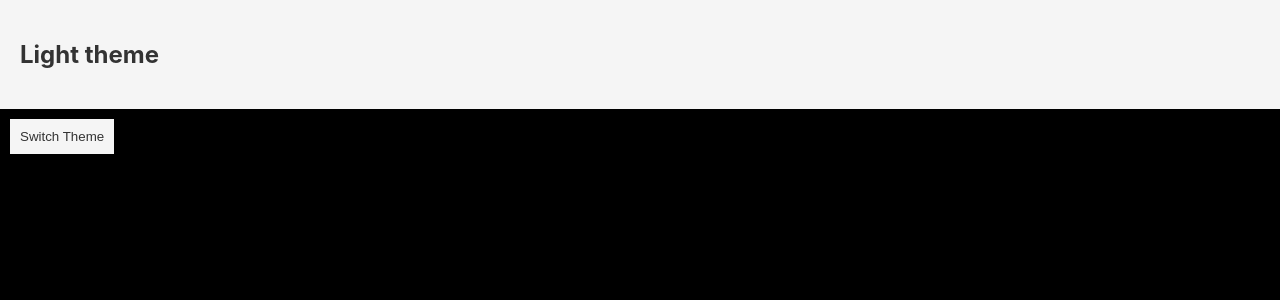
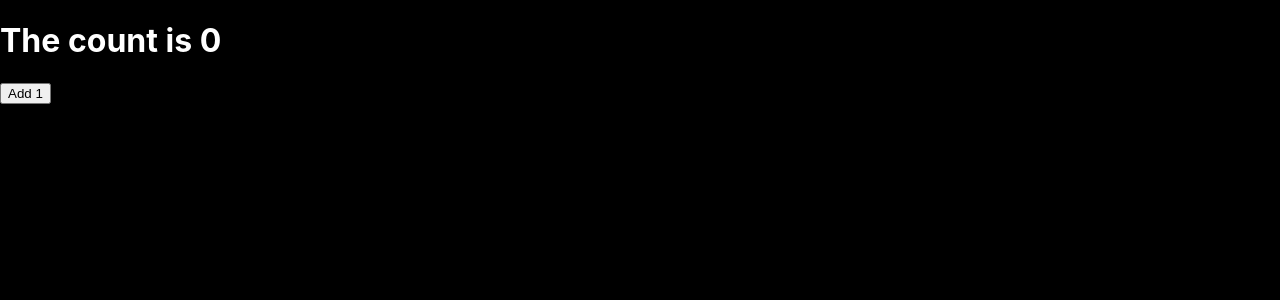
Before and after one commit to sotobry/v-school-level-4, a React (Create React App) app: page / in a window 1280 px wide. Shown: the top 300 px of the page. Built offline with nearby package versions, Linux system fonts and the light colour scheme.

Commit message:
Finish Custom Hooks lesson.

```diff
--- a/src/App.js
+++ b/src/App.js
@@ -10,8 +10,8 @@ import './App.css';
 // import RenderPropsPart2 from './lessons/13_renderPropsPart2/RenderPropsPart2';
 // import RenderPropsPart3 from './lessons/14_renderPropsPart3/RenderPropsPart3';
 // import RenderPropsPractice from './lessons/15_renderPropsPractice/RenderPropsPractice';
-import Context from './lessons/16_context/Context';
-import { ThemeContextProvider } from './lessons/16_context/themeContext';
+// import Context from './lessons/16_context/Context';
+// import { ThemeContextProvider } from './lessons/16_context/themeContext';
 // import ContextChallenge1 from './lessons/17_contextChallenge1/ContextChallenge1';
 // import { UsernameContextProvider } from './lessons/17_contextChallenge1/usernameContext';
 // import UseState from './lessons/18_useState/UseState';
@@ -20,6 +20,7 @@ import { ThemeContextProvider } from './lessons/16_context/themeContext';
 // import UseEffect from './lessons/19_useEffect/UseEffect';
 // import SpeedTypingGame from './lessons/20_speedTypingGame/SpeedTypingGame';
 // import UseRef from './lessons/21_useRef/UseRef';
+import CustomHooks from './lessons/22_customHooks/CustomHooks';
 
 function App() {
   return (
@@ -34,9 +35,9 @@ function App() {
       {/* <RenderPropsPart2 /> */}
       {/* <RenderPropsPart3 /> */}
       {/* <RenderPropsPractice /> */}
-      <ThemeContextProvider>
-        <Context />
-      </ThemeContextProvider>
+      {/* <ThemeContextProvider> */}
+      {/* <Context /> */}
+      {/* </ThemeContextProvider> */}
       {/* <UsernameContextProvider> */}
       {/* <ContextChallenge1 /> */}
       {/* </UsernameContextProvider> */}
@@ -46,6 +47,7 @@ function App() {
       {/* <UseEffect /> */}
       {/* <SpeedTypingGame /> */}
       {/* <UseRef /> */}
+      <CustomHooks />
     </div>
   );
 }
--- /dev/null
+++ b/src/lessons/22_customHooks/CustomHooks.js
@@ -0,0 +1,14 @@
+import useCounter from './useCounter';
+
+const CustomHooks = () => {
+  const [count, increment] = useCounter();
+
+  return (
+    <div>
+      <h1>The count is {count}</h1>
+      <button onClick={increment}>Add 1</button>
+    </div>
+  );
+};
+
+export default CustomHooks;
--- /dev/null
+++ b/src/lessons/22_customHooks/useCounter.js
@@ -0,0 +1,9 @@
+import { useState } from 'react';
+
+const useCounter = () => {
+  const [count, setCountTo] = useState(0);
+  const increment = () => setCountTo(count => count + 1);
+  return [count, increment];
+};
+
+export default useCounter;
```
